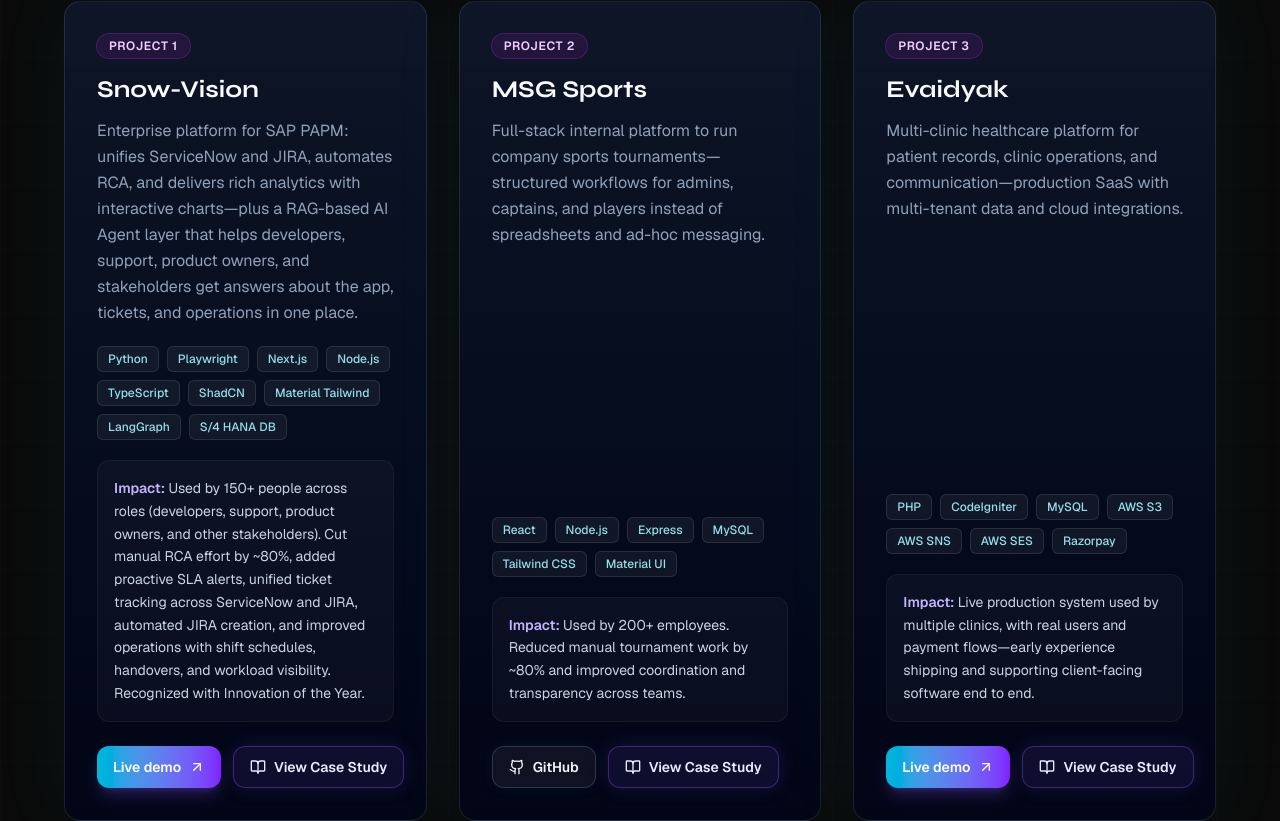
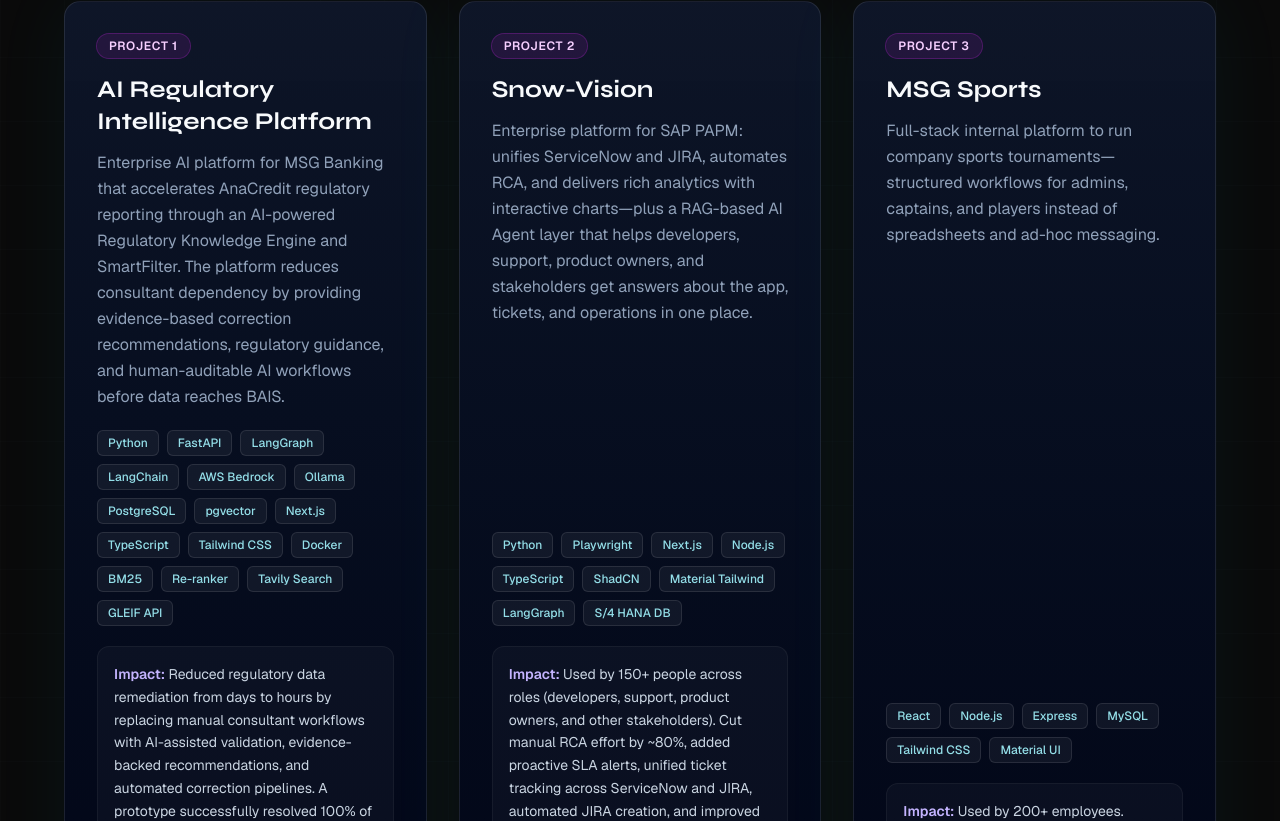
Before and after one commit to manish-patodiya/portfolio, a Next.js app: page / in a window 1280 px wide. Shown: the part 4359-5180 px from the top of the page. Built offline with nearby package versions, Linux system fonts and the light colour scheme.

Commit message:
Add AI Regulatory Intelligence Platform project to portfolio with detailed description, technology stack, impact metrics, architecture, challenges, and learnings. This entry highlights the platform's role in enhancing regulatory reporting efficiency for European banks.

```diff
--- a/src/data/portfolio.ts
+++ b/src/data/portfolio.ts
@@ -120,6 +120,107 @@
 ];
 
 export const projects: Project[] = [
+  {
+    title: "AI Regulatory Intelligence Platform",
+    description:
+      "Enterprise AI platform for MSG Banking that accelerates AnaCredit regulatory reporting through an AI-powered Regulatory Knowledge Engine and SmartFilter. The platform reduces consultant dependency by providing evidence-based correction recommendations, regulatory guidance, and human-auditable AI workflows before data reaches BAIS.",
+    stack: [
+      "Python",
+      "FastAPI",
+      "LangGraph",
+      "LangChain",
+      "AWS Bedrock",
+      "Ollama",
+      "PostgreSQL",
+      "pgvector",
+      "Next.js",
+      "TypeScript",
+      "Tailwind CSS",
+      "Docker",
+      "BM25",
+      "Re-ranker",
+      "Tavily Search",
+      "GLEIF API",
+    ],
+    impact:
+      "Reduced regulatory data remediation from days to hours by replacing manual consultant workflows with AI-assisted validation, evidence-backed recommendations, and automated correction pipelines. A prototype successfully resolved 100% of identified counterparty validation errors while reducing BAIS processing iterations.",
+    kind: "enterprise",
+    links: {
+      caseStudy: "ai-regulatory-intelligence-platform",
+    },
+
+    caseStudyContent: `## Problem
+
+  European banks use **BAIS (Banking Supervision Information System)** to prepare and submit regulatory reports such as **AnaCredit** to the European Central Bank (ECB). While BAIS validates regulatory data, every upload can take several hours because validation occurs during processing. Any detected anomalies require consultants with specialized BAIS and regulatory expertise to manually investigate documentation, search external reference sources, correct CSV files, and repeat the upload process.
+
+  This created several business challenges:
+
+  - High dependency on expensive regulatory consultants.
+  - Long validation and correction cycles caused by BAIS processing.
+  - Manual investigation across thousands of pages of documentation and external regulatory websites.
+  - Complex regulatory rules requiring significant domain expertise before productive work could begin.
+
+  ## Solution
+
+  I designed and led development of an **AI Regulatory Intelligence Platform** that shifts regulatory validation and correction **before BAIS**.
+
+  The platform consists of two complementary AI systems.
+
+  ### Regulatory Knowledge Engine
+
+  Before developing SmartFilter, our engineering team first needed to understand a highly specialized regulatory domain. I built an enterprise knowledge platform capable of reasoning over BAIS interface documentation, ECB regulations, validation rules, database schemas, master reference datasets, PDFs, Excel files, and external regulatory sources.
+
+  The system uses hybrid retrieval, semantic search, BM25 ranking, reranking, and context-aware chunking to provide accurate, citation-backed answers for both developers and business users. It is now integrated directly into SmartFilter so users can obtain regulatory guidance without leaving the application.
+
+  ### SmartFilter
+
+  SmartFilter is an AI-assisted regulatory data remediation platform that validates uploaded AnaCredit datasets before they are submitted to BAIS.
+
+  Instead of waiting hours for BAIS validation, SmartFilter executes regulatory validation rules locally, detects anomalies, retrieves trusted evidence, and generates explainable correction recommendations.
+
+  Recommendations remain fully human-controlled and include confidence scores, supporting evidence, regulatory reasoning, and complete audit history before exporting a corrected CSV back into BAIS.`,
+
+    architecture: `### Validation Engine
+
+  - Implemented an independent ECB/AnaCredit validation engine by translating regulatory documentation into executable validation rules.
+  - Detects validation failures before BAIS processing begins.
+  - Validation rule library designed for extensibility and maintainability.
+
+  ### Regulatory Knowledge Engine
+
+  - Hybrid RAG pipeline built over BAIS documentation, interface specifications, validation rules, PostgreSQL schemas, PDFs, Excel files, and master reference datasets.
+  - Context-aware chunking combined with recursive chunking for improved retrieval quality.
+  - BM25 retrieval, vector search, reranking, and metadata filtering improve both accuracy and latency.
+  - Embedded directly into SmartFilter for contextual regulatory assistance.
+
+  ### AI Recommendation Engine
+
+  - LangGraph-based agent orchestrates evidence retrieval and recommendation generation.
+  - Dynamically selects tools including GLEIF, ECB reference data, Tavily Search, internal knowledge base, and master tables depending on the validation scenario.
+  - Supports both attribute-level correction and complete counterparty-level reasoning.
+  - Generates suggested values together with confidence scores, evidence, and regulatory explanations.
+
+  ### Application Platform
+
+  - Next.js frontend for CSV upload, validation dashboards, recommendation review, audit history, and corrected CSV export.
+  - FastAPI backend orchestrating validation, AI workflows, and recommendation services.
+  - PostgreSQL stores uploaded datasets, validation results, recommendations, audit history, conversation history, and master reference data.
+  - pgvector powers semantic retrieval for the knowledge engine.
+  - AWS Bedrock and Ollama provide enterprise LLM inference.`,
+
+    challenges: `- Learning an entirely new regulatory domain involving thousands of pages of BAIS documentation and ECB regulatory specifications.
+  - Converting complex regulatory guidelines into an executable validation rule engine.
+  - Designing an agent capable of dynamically selecting trusted evidence sources instead of relying solely on LLM reasoning.
+  - Balancing deterministic validation logic with AI reasoning to maximize recommendation accuracy.
+  - Optimizing hybrid retrieval through semantic chunking, BM25, reranking, and metadata filtering while maintaining low latency.
+  - Building explainable AI recommendations suitable for highly regulated financial environments with complete auditability.`,
+
+    learnings: `- Enterprise AI systems are most effective when deterministic business logic and LLM reasoning complement each other rather than compete.
+  - Building reliable AI for regulated industries requires explainability, evidence, confidence scoring, and human approval instead of autonomous decision making.
+  - LangGraph enables flexible orchestration of multi-step AI workflows involving retrieval, external APIs, validation engines, and reasoning.
+  - Hybrid retrieval strategies significantly improve response quality for domain-specific knowledge bases.
+  - Understanding the business workflow is as important as model selection—successful AI products solve operational bottlenecks rather than simply adding conversational interfaces.`,
+  },
   {
     title: "Snow-Vision",
     description:
```
